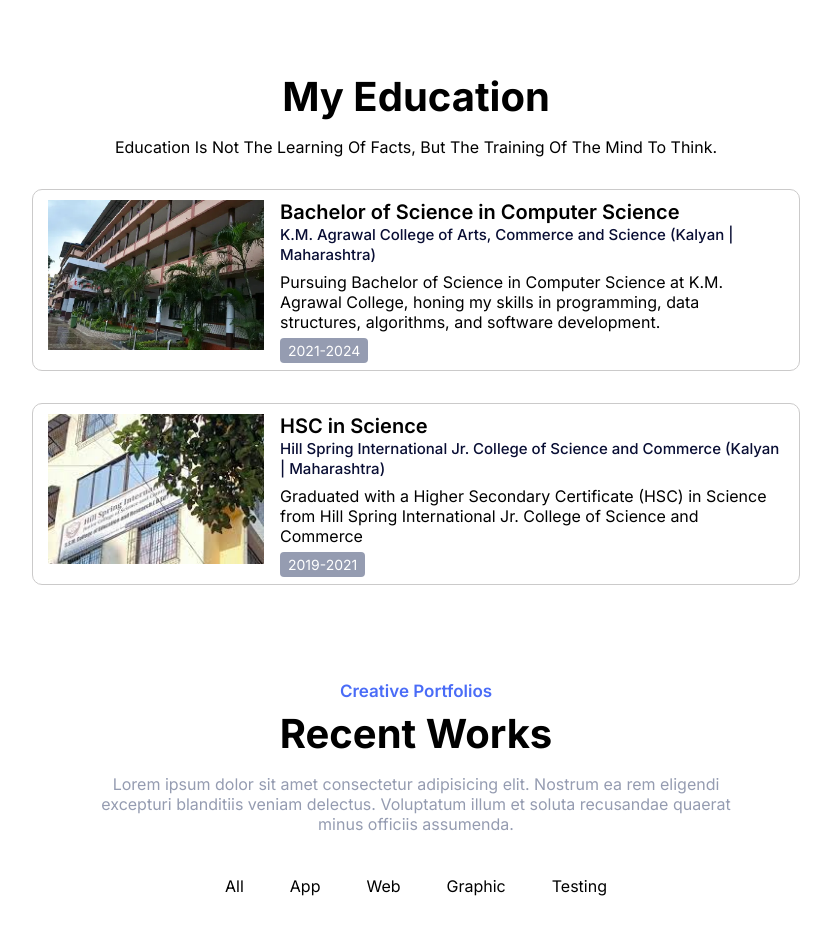
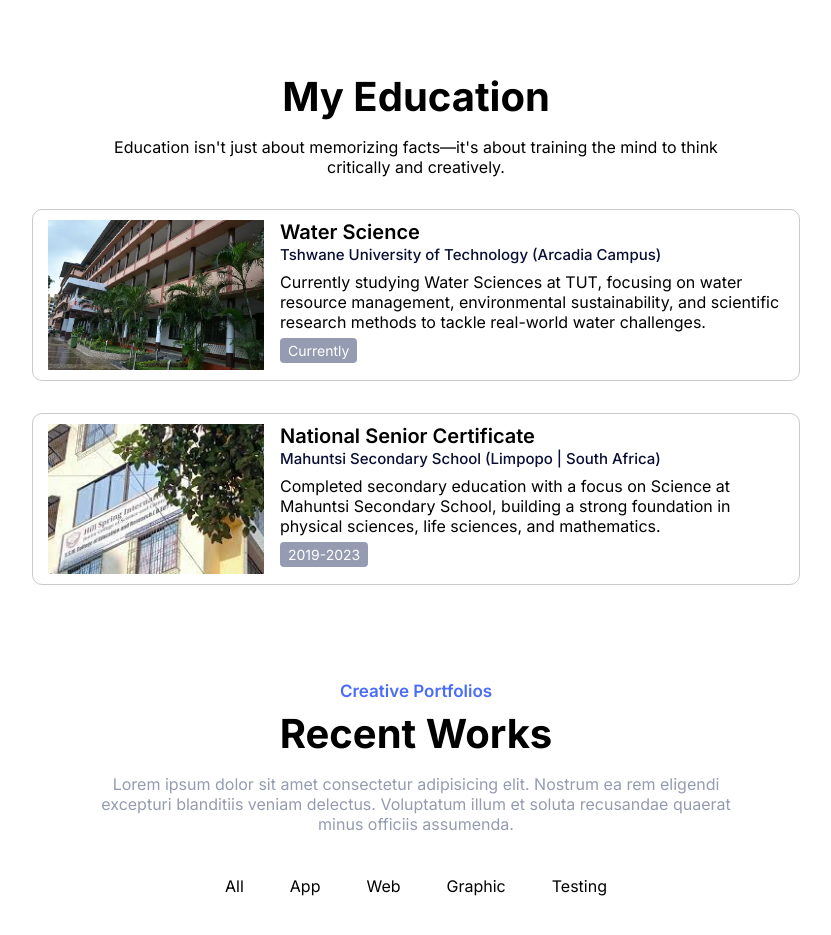
Before and after one commit to Kurisani-web/dev-portfolio, a React (Vite) app in the folder client/: page / in a window 1280 px wide. Shown: the part 2980-3915 px from the top of the page, without its empty margins (224-1055 px from the left). Built offline with nearby package versions, Linux system fonts and the light colour scheme.

Commit message:
Done dusted

```diff
--- a/client/src/components/Education.jsx
+++ b/client/src/components/Education.jsx
@@ -8,8 +8,9 @@
       <div className="header">
         <h2>My Education</h2>
         <p>
-          Education Is Not The Learning Of Facts, But The Training Of The Mind
-          To Think.
+          Education isn't just about memorizing
+          facts—it's about training the mind to think
+          critically and creatively.
         </p>
       </div>
       <div className="education-list">
@@ -20,17 +21,17 @@
                 <img src={degreeClg} alt="" />
               </div>
               <div className="details">
-                <h4>Bachelor of Science in Computer Science</h4>
+                <h4>Water Science</h4>
                 <small>
-                  K.M. Agrawal College of Arts, Commerce and Science (Kalyan |
-                  Maharashtra)
+                  Tshwane University of Technology (Arcadia Campus)
                 </small>
                 <p>
-                  Pursuing Bachelor of Science in Computer Science at K.M.
-                  Agrawal College, honing my skills in programming, data
-                  structures, algorithms, and software development.
+                  Currently studying Water Sciences at TUT, focusing
+                  on water resource management, environmental sustainability,
+                  and scientific research methods to tackle real-world water
+                  challenges.
                 </p>
-                <span>2021-2024</span>
+                <span>Currently</span>
               </div>
             </div>
           </li>
@@ -40,17 +41,19 @@
                 <img src={hscClg} alt="" />
               </div>
               <div className="details">
-                <h4>HSC in Science</h4>
+                <h4>National Senior Certificate</h4>
                 <small>
-                  Hill Spring International Jr. College of Science and Commerce
-                  (Kalyan | Maharashtra)
+                  Mahuntsi Secondary School
+                  (Limpopo | South Africa)
                 </small>
                 <p>
-                  Graduated with a Higher Secondary Certificate (HSC) in Science
-                  from Hill Spring International Jr. College of Science and
-                  Commerce
+                  Completed secondary education
+                  with a focus on Science at Mahuntsi
+                  Secondary School, building a strong
+                  foundation in physical sciences, life sciences,
+                  and mathematics.
                 </p>
-                <span>2019-2021</span>
+                <span>2019-2023</span>
               </div>
             </div>
           </li>
```
